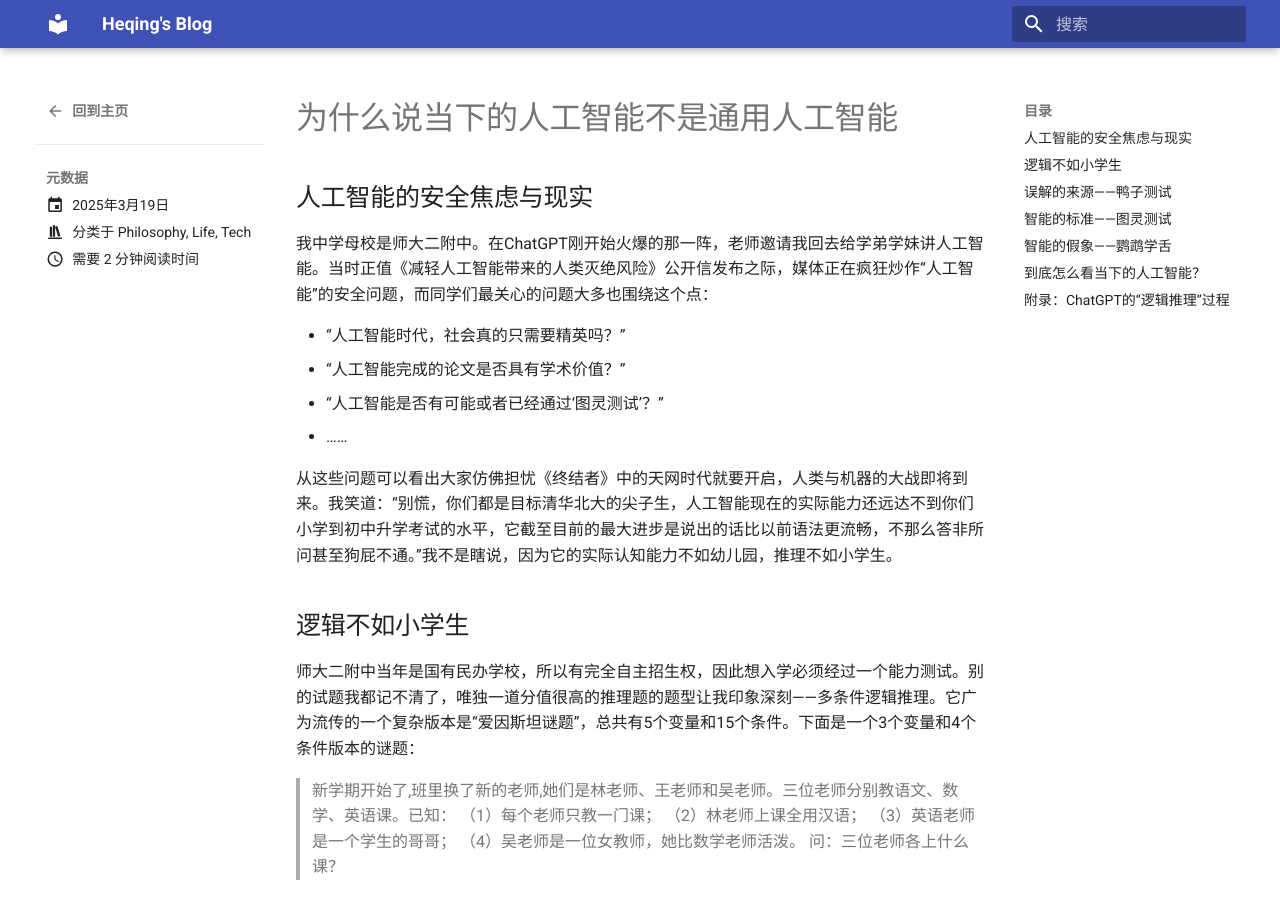
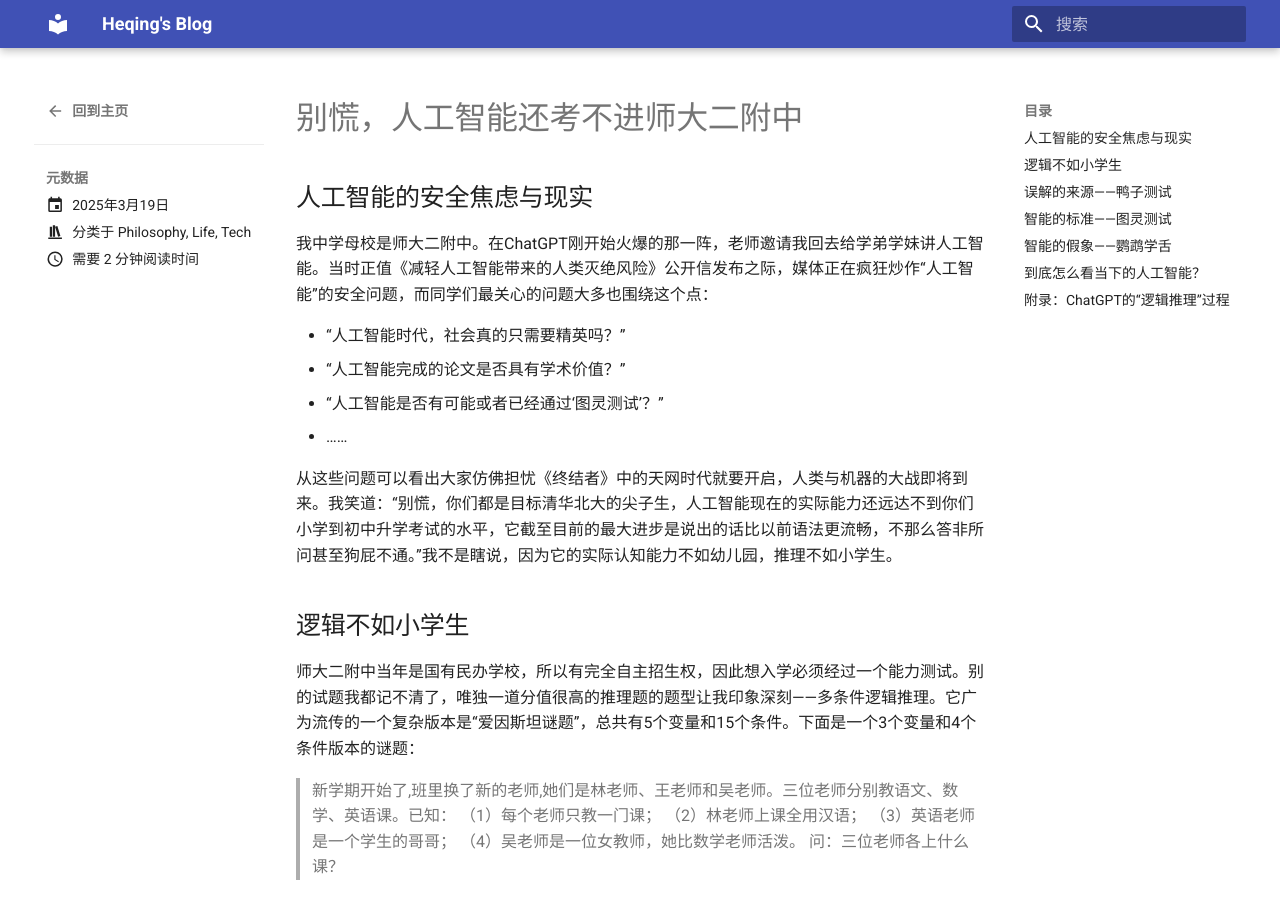
Before and after one commit to heqingy/blog, an MkDocs documentation site: the page built from docs/posts/00008_Dont_Worry_About_AI.md, in a window 1280 px wide and 900 px high. Built offline with MkDocs 1.6.1 and Material for MkDocs 9.7.7, drawn with Linux system fonts in a browser that asks for light colours; comment, search, counter and statistics services are not loaded.

Commit message:
update image

```diff
--- a/docs/posts/00008_Dont_Worry_About_AI.md
+++ b/docs/posts/00008_Dont_Worry_About_AI.md
@@ -8,7 +8,7 @@ categories:
 comments: true
 ---
 
-# 为什么说当下的人工智能不是通用人工智能
+# 别慌，人工智能还考不进师大二附中
 
 ## 人工智能的安全焦虑与现实
 我中学母校是师大二附中。在ChatGPT刚开始火爆的那一阵，老师邀请我回去给学弟学妹讲人工智能。当时正值《减轻人工智能带来的人类灭绝风险》公开信发布之际，媒体正在疯狂炒作“人工智能”的安全问题，而同学们最关心的问题大多也围绕这个点：
```
Also changed, not shown: docs/posts/files/00008_Drawing.png.
